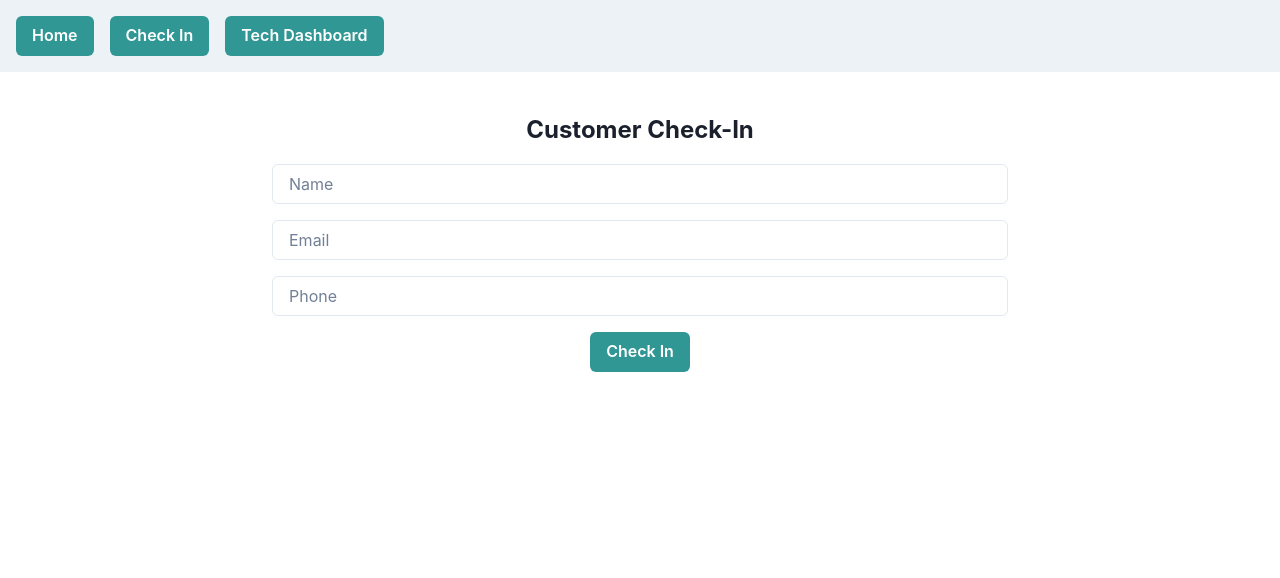
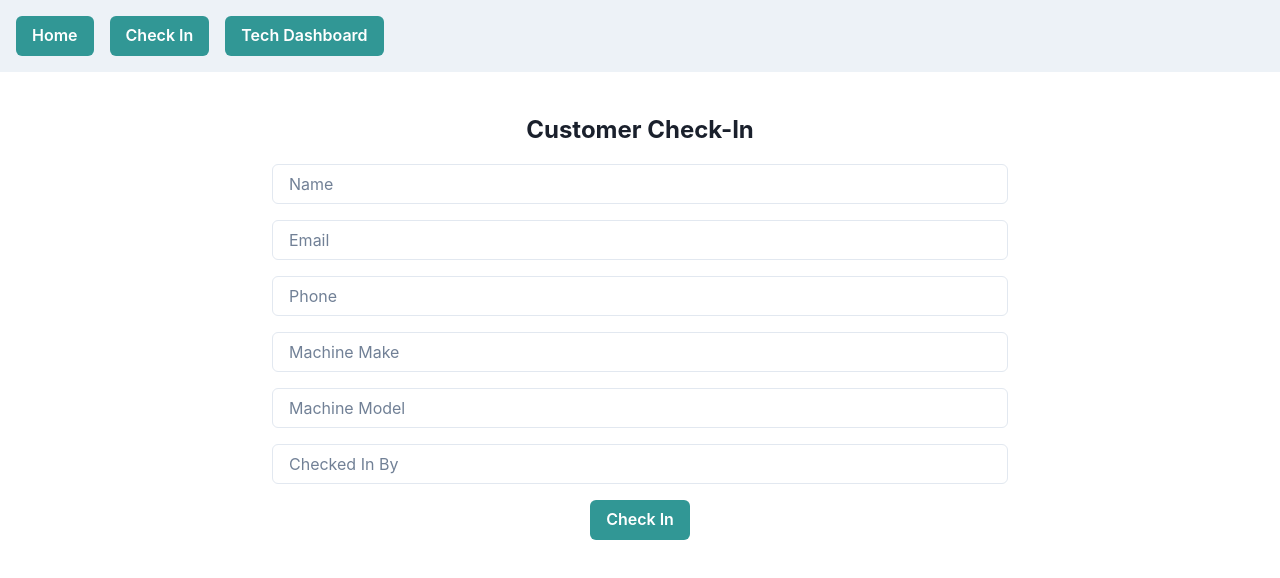
Before and after one commit to GPT-Engineer-App/sew-repair-tracker, a React (Vite) app: page /checkin in a window 1280 px wide. Shown: the top 578 px of the page. Built offline with nearby package versions, Linux system fonts and the light colour scheme.

Commit message:
Added fields for machine make, machine model, checked in by, and timestamp to the CheckIn page.
Prompt: Let's add in a some fields on the check in page. lets add machine make, machine model, checked in by,

```diff
--- a/src/pages/CheckIn.jsx
+++ b/src/pages/CheckIn.jsx
@@ -3,6 +3,7 @@ import { Container, VStack, HStack, Text, Button, Input, Box } from "@chakra-ui/
 
 const CheckIn = () => {
   const [customer, setCustomer] = useState({ name: "", email: "", phone: "" });
+  const [machine, setMachine] = useState({ make: "", model: "", checkedInBy: "", timestamp: "" });
   const [wipNumber, setWipNumber] = useState("");
 
   const generateWipNumber = () => {
@@ -11,6 +12,8 @@ const CheckIn = () => {
   };
 
   const handleCheckIn = () => {
+    const timestamp = new Date().toISOString();
+    setMachine({ ...machine, timestamp });
     generateWipNumber();
   };
 
@@ -23,6 +26,9 @@ const CheckIn = () => {
         <Input placeholder="Name" value={customer.name} onChange={(e) => setCustomer({ ...customer, name: e.target.value })} />
         <Input placeholder="Email" value={customer.email} onChange={(e) => setCustomer({ ...customer, email: e.target.value })} />
         <Input placeholder="Phone" value={customer.phone} onChange={(e) => setCustomer({ ...customer, phone: e.target.value })} />
+        <Input placeholder="Machine Make" value={machine.make} onChange={(e) => setMachine({ ...machine, make: e.target.value })} />
+        <Input placeholder="Machine Model" value={machine.model} onChange={(e) => setMachine({ ...machine, model: e.target.value })} />
+        <Input placeholder="Checked In By" value={machine.checkedInBy} onChange={(e) => setMachine({ ...machine, checkedInBy: e.target.value })} />
         <Button onClick={handleCheckIn} colorScheme="teal">
           Check In
         </Button>
```
